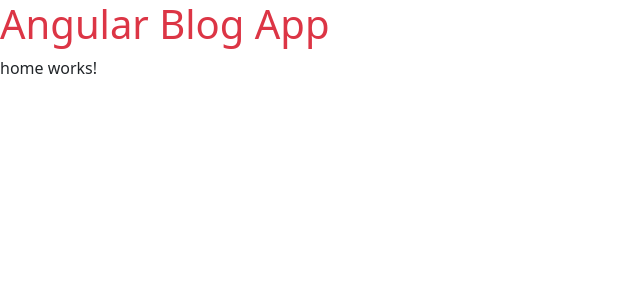
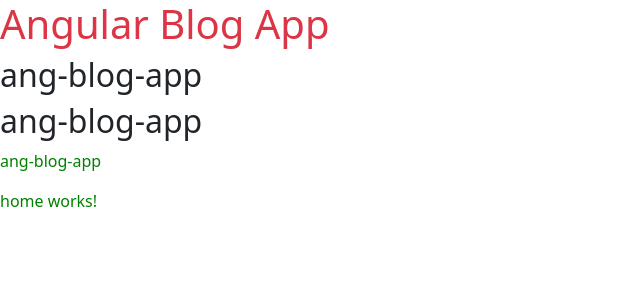
Before and after one commit to BatoolZamani/BlogApp, an Angular app: page / in a window 1280 px wide. Shown: the top 300 px of the page, without its empty margins (0-640 px from the left). Built offline with nearby package versions, Linux system fonts and the light colour scheme.

Commit message:
css variable

```diff
--- a/src/app/app.component.html
+++ b/src/app/app.component.html
@@ -1,2 +1,5 @@
 <h1 class="text-danger">Angular Blog App</h1>
+<h2>{{title}}</h2>
+<h2>{{title}}</h2>
+<p>{{title}}</p>
 <router-outlet></router-outlet>
--- a/src/styles.css
+++ b/src/styles.css
@@ -1,2 +1,9 @@
 /* You can add global styles to this file, and also import other style files */
 @import 'bootstrap/dist/css/bootstrap.min.css';
+
+:root{
+    --primary:green;
+}
+p{
+    color:var(--primary);
+}
```
